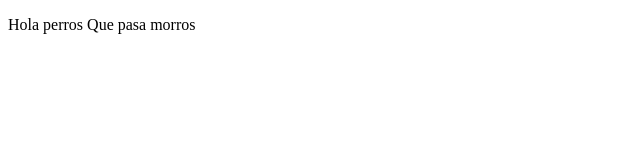
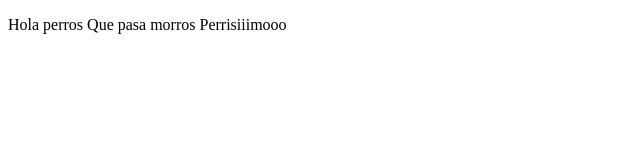
Before and after one commit to luisber93/proyectoDemoCursoPrework, a plain HTML site: page index.html in a window 1280 px wide. Shown: the whole page, without its empty margins (0-640 px from the left). Drawn offline with Linux system fonts and the light colour scheme.

Commit message:
cambios perrisimos

```diff
--- a/index.html
+++ b/index.html
@@ -9,6 +9,7 @@
 <body>
     <p>Hola perros
         Que pasa morros
+        Perrisiiimooo
     </p>
 </body>
 </html>
```
